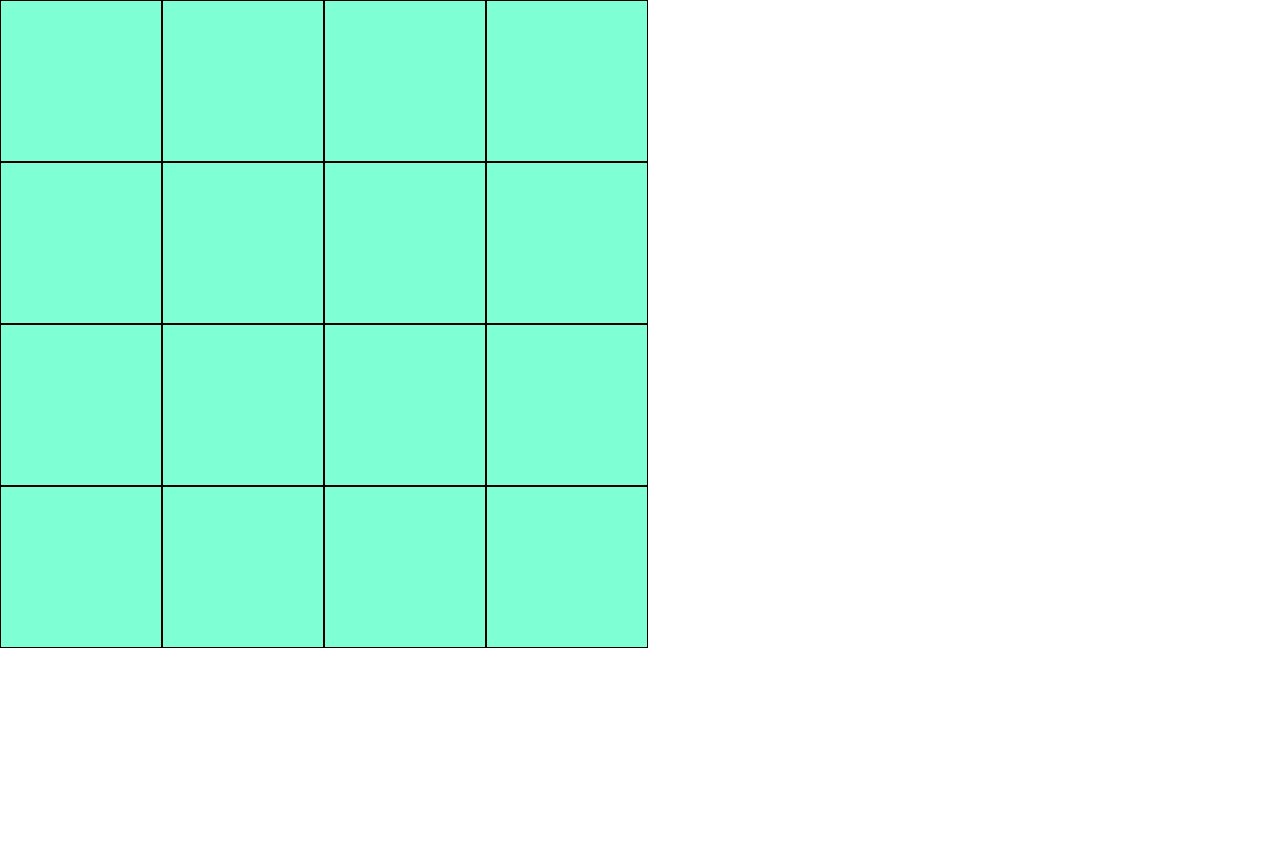
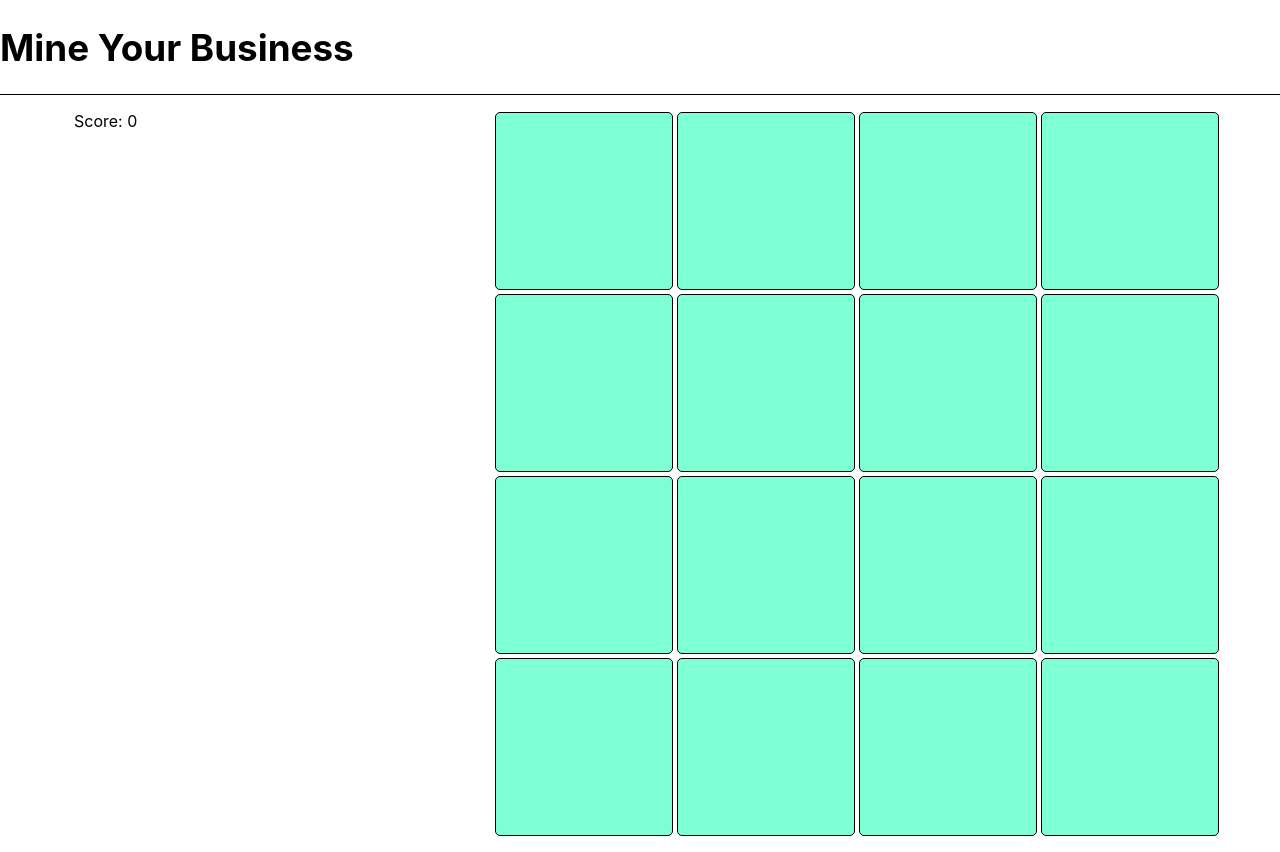
Before and after one commit to StrtMilne/E53-Mine-Your-Business, a React (Create React App) app in the folder client/: page /game in a window 1280 px wide. Before the commit the page ends 800 px from the top, so only its background shows below. Built offline with nearby package versions, Linux system fonts and the light colour scheme.

Commit message:
added score

```diff
--- /dev/null
+++ b/client/src/components/GameHeader.js
@@ -0,0 +1,12 @@
+import React from "react";
+import "./static/GameHeader.css";
+
+const GameHeader = function() {
+    return(
+        <header className="title-bar">
+            <h1>Mine Your Business</h1>
+        </header>
+    )
+}
+
+export default GameHeader;
--- a/client/src/components/Tile.js
+++ b/client/src/components/Tile.js
@@ -3,18 +3,24 @@ import "./static/Tile.css";
 import bombImage from "../assets/bomb.svg";
 import gemImage from "../assets/gem.svg";
 
-const Tile = ({tile, index, setClicked}) => {
+const Tile = ({tile, index, setClicked, incrementScore}) => {
 
     const handleClick = function(event) {
         console.log("event:", event.target);
         console.log("event:", event.target.title);
-        // change tile.clicked to true
-        setClicked(event.target.id);
+        // ^ testing
+        const id = event.target.id;
+        setClicked(id);
+        if (event.target.title === "false") {
+            incrementScore();
+        } else {
+            return;
+            //reset game added here ...
+        }
     }
 
     return(
         <div id={index} title={tile.value.toString()} className="individual_tile"  onClick={handleClick} style={{border: "1px solid black"}}>
-            {/* {tile.value ? <img src={bombImage} className="bomb-image" /> : <img src={gemImage} className="gem-image" />} */}
             {tile.clicked && !tile.value ? <img src={gemImage} className="gem-image"/> : null}
             {tile.clicked && tile.value ? <img src={bombImage} className="bomb-image"/> : null}
         </div>
--- a/client/src/components/TilesList.js
+++ b/client/src/components/TilesList.js
@@ -2,10 +2,10 @@ import React from "react";
 import Tile from "./Tile";
 import "./static/TileList.css";
 
-const TilesList = function ({tiles, setClicked}) {
+const TilesList = function ({tiles, setClicked, incrementScore}) {
 
     const tileItems = tiles.map((tile, index) => {
-        return <Tile key={index} tile={tile} index={index} setClicked={setClicked} />
+        return <Tile key={index} tile={tile} index={index} setClicked={setClicked} incrementScore={incrementScore} />
     })
 
     return(
--- /dev/null
+++ b/client/src/components/static/GameHeader.css
@@ -0,0 +1,4 @@
+.title-bar {
+    border-bottom: 1px solid black;
+    font-size: 115%;
+}
--- a/client/src/components/static/Tile.css
+++ b/client/src/components/static/Tile.css
@@ -1,20 +1,21 @@
 .individual_tile {
    background-color: aquamarine;
-   width: 20vh;
-   height: 20vh;
-   margin: 0;
+   width: 22vh;
+   height: 22vh;
+   margin: 2px;
    padding: 0;
    display: flex;
    justify-content: center;
    align-items: center;
+   border-radius: 5px;
 }
 
-.gemimage {
-    width: 10vh;
-    height: 10vh;
+.gem-image {
+    width: 12.5vh;
+    height: 12.5vh;
 }
 
 .bomb-image {
-    width: 15vh;
-    height: 15vh;
+    width: 17vh;
+    height: 17vh;
 }
--- a/client/src/components/static/TileList.css
+++ b/client/src/components/static/TileList.css
@@ -6,4 +6,5 @@
     "4 5 6 7"
     "8 9 10 11"
     "12 13 14 15";
+    margin: 2%;
 }
--- a/client/src/containers/GameContainer.js
+++ b/client/src/containers/GameContainer.js
@@ -1,9 +1,12 @@
 import React, {useState, useEffect} from "react";
 import TilesList from "../components/TilesList";
+import "./static/GameContainer.css"
+import GameHeader from "../components/GameHeader";
 
 const GameContainer = function () {
 
     const [tiles, setTiles] = useState([]);
+    const [score, setScore] = useState(0);
 
     useEffect(() => {
         const defaultArray = [
@@ -36,9 +39,21 @@ const GameContainer = function () {
         setTiles(temp);
     }
 
+    const incrementScore = () => {
+        setScore(score + 1);
+    }
+
     return(
         <div>
-            <TilesList tiles={tiles} setClicked={setClicked}/>
+            <GameHeader />
+            <div className="game-container">
+                <div className="left">
+                    <p>Score: {score}</p>
+                </div>
+                <div classNmae="Right">
+                    <TilesList tiles={tiles} setClicked={setClicked} incrementScore={incrementScore} />
+                </div>
+            </div>
         </div>
     )
 
--- /dev/null
+++ b/client/src/containers/static/GameContainer.css
@@ -0,0 +1,12 @@
+.game-container {
+    display: flex;
+    justify-content: space-around;
+}
+
+.left {
+    width: 20vw;
+}
+
+.right {
+    width: 80vw;
+}
```
